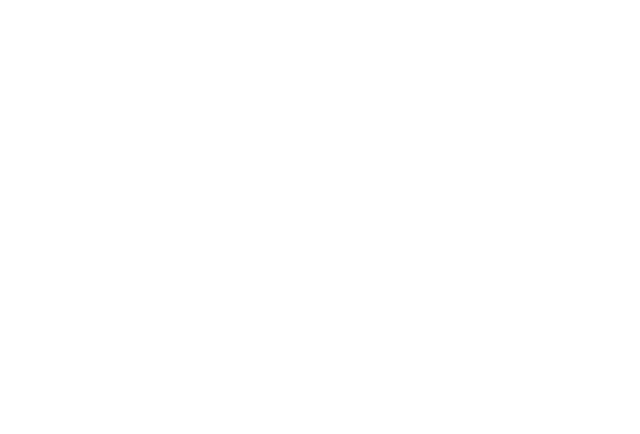
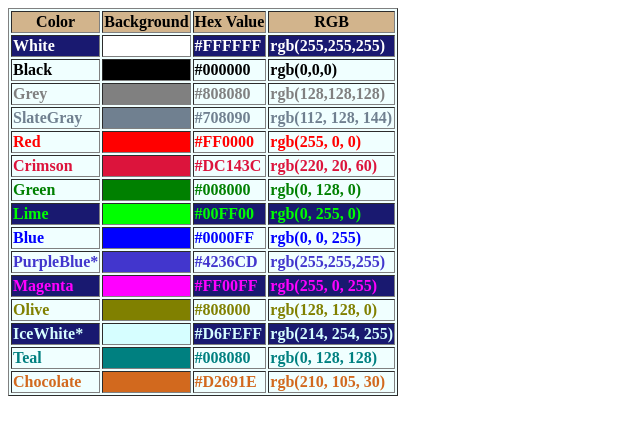
Before and after one commit to KTProg-2024/color-table-Jackandanumber, a plain HTML site: page index.html in a window 1280 px wide. Shown: the whole page, without its empty margins (0-640 px from the left). Drawn offline with Linux system fonts and the light colour scheme.

Commit message:
finished

```diff
--- a/index.html
+++ b/index.html
@@ -1,10 +1,142 @@
 <!DOCTYPE html>
 <html>
     <head>
-
+      <title>colors</title>
+      <style>
+       th{background-color:tan;}
+       td{font-weight:bold;}
+       table{background-color:Azure;}
+       .light{background-color:#191970}
+       #white{background-color:white;}
+       .white2{color:white}
+       #black{background-color:black;}
+       #grey{background-color:grey}
+       .grey2{color:grey}
+       #slategray{background-color:rgb(112, 128, 144);}
+       .slategray2{color:rgb(112, 128, 144);}
+       #red{background-color:#FF0000;}
+       .red2{color:#FF0000;}
+       #crimson{background-color:rgb(220, 20, 60);}
+       .crimson2{color:rgb(220, 20, 60);}
+       #green{background-color:#008000;}
+       .green2{color:#008000;}
+       #lime{background-color:lime}
+       .lime2{color:lime}
+       #blue{background-color:blue}
+       .blue2{color:blue}
+       #purpleblue{background-color:rgb(66, 54, 205);}
+       .purpleblue2{color:rgb(66, 54, 205);}
+       #magenta{background-color:magenta;}
+       .magenta2{color:magenta;}
+       #olive{background-color:#808000}
+       .olive2{color:#808000}
+       #icewhite{background-color:#D6FEFF;}
+       .icewhite2{color:#D6FEFF;}
+       #teal{background-color:teal;}
+       .teal2{color:teal;}
+       #chocolate{background-color:#D2691E;}
+       .chocolate2{color:#D2691E;}
+      </style>
     </head>
 
     <body>
-
+	   <table border="1">
+       <tr>
+         <th>Color</th>
+         <th>Background</th>
+         <th>Hex Value</th>
+         <th>RGB</th>
+       </tr>
+       <tr class="light white2">
+         <td>White</td>
+         <td id="white"></td>
+         <td>#FFFFFF</td>
+         <td>rgb(255,255,255)</td>
+       </tr>
+       <tr class="normal">
+         <td>Black</td>
+         <td id="black"></td>
+         <td>#000000</td>
+         <td>rgb(0,0,0)</td>
+       </tr>
+       <tr class="grey2">
+         <td>Grey</td>
+         <td id="grey"></td>
+         <td>#808080</td>
+         <td>rgb(128,128,128)</td>
+       </tr>
+       <tr class="slategray2">
+         <td>SlateGray</td>
+         <td id="slategray"></td>
+         <td>#708090</td>
+         <td id="slategray2">rgb(112, 128, 144)</td>
+       </tr>
+       <tr class="red2">
+         <td>Red</td>
+         <td id="red"></td>
+         <td>#FF0000</td>
+         <td>rgb(255, 0, 0)</td>
+       </tr>
+       <tr class="crimson2">
+         <td>Crimson</td>
+         <td id="crimson"></td>
+         <td>#DC143C</td>
+         <td>rgb(220, 20, 60)</td>
+       </tr>
+       <tr class="green2">
+         <td>Green</td>
+         <td id="green"></td>
+         <td>#008000</td>
+         <td>rgb(0, 128, 0)</td>
+       </tr>
+       <tr class="light lime2">
+         <td>Lime</td>
+         <td id="lime"></td>
+         <td>#00FF00</td>
+         <td>rgb(0, 255, 0)</td>
+       </tr>
+       <tr class="blue2">
+         <td>Blue</td>
+         <td id="blue"></td>
+         <td>#0000FF</td>
+         <td>rgb(0, 0, 255)</td>
+       </tr>
+       <tr class="purpleblue2">
+         <td>PurpleBlue*</td>
+         <td id="purpleblue"></td>
+         <td>#4236CD</td>
+         <td>rgb(255,255,255)</td>
+       </tr>
+       <tr class="light magenta2">
+         <td>Magenta</td>
+         <td id="magenta"></td>
+         <td>#FF00FF</td>
+         <td>rgb(255, 0, 255)</td>
+       </tr>
+       <tr class="olive2">
+         <td>Olive</td>
+         <td id="olive"></td>
+         <td>#808000</td>
+         <td>rgb(128, 128, 0)</td>
+       </tr>
+       <tr class="light icewhite2">
+         <td>IceWhite*</td>
+         <td id="icewhite"></td>
+         <td>#D6FEFF</td>
+         <td>rgb(214, 254, 255)</td>
+       </tr>
+       <tr class="teal2">
+         <td>Teal</td>
+         <td id="teal"></td>
+         <td>#008080</td>
+         <td>rgb(0, 128, 128)</td>
+       </tr>
+       <tr class="chocolate2">
+         <td>Chocolate</td>
+         <td id="chocolate"></td>
+         <td>#D2691E</td>
+         <td>rgb(210, 105, 30)</td>
+       </tr>
+	   </table>
     </body>
 </html>
```
